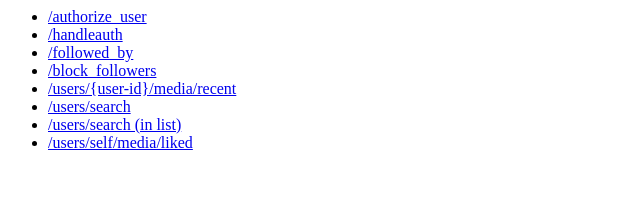
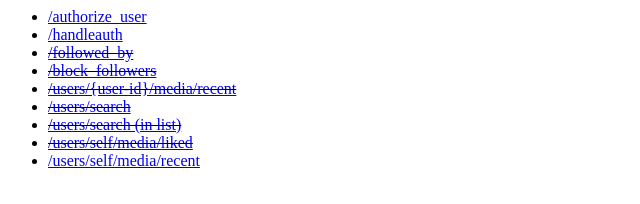
Before and after one commit to bernardolm/cleanstagram, a website: page index.html in a window 1280 px wide. Shown: the whole page, without its empty margins (0-640 px from the left). Drawn offline with Linux system fonts and the light colour scheme.

Commit message:
Striking retired endpoints

```diff
--- a/index.html
+++ b/index.html
@@ -6,21 +6,24 @@
     <a href="/handleauth">/handleauth</a>
   </li>
   <li>
-    <a href="/followed_by">/followed_by</a>
+    <strike><a href="/followed_by">/followed_by</a></strike>
   </li>
   <li>
-    <a href="/block_followers">/block_followers</a>
+    <strike><a href="/block_followers">/block_followers</a></strike></strike>
   </li>
   <li>
-    <a href="/users_media_recent">/users/{user-id}/media/recent</a>
+    <strike><a href="/users_media_recent">/users/{user-id}/media/recent</a></strike>
   </li>
   <li>
-    <a href="/users_search">/users/search</a>
+    <strike><a href="/users_search">/users/search</a></strike>
   </li>
   <li>
-    <a href="/users_search_in_list">/users/search (in list)</a>
+    <strike><a href="/users_search_in_list">/users/search (in list)</a></strike>
   </li>
   <li>
-    <a href="/users_self_media_liked">/users/self/media/liked</a>
+    <strike><a href="/users_self_media_liked">/users/self/media/liked</a></strike>
+  </li>
+  <li>
+    <a href="/users_self_media_recent">/users/self/media/recent</a>
   </li>
 </ul>
```
